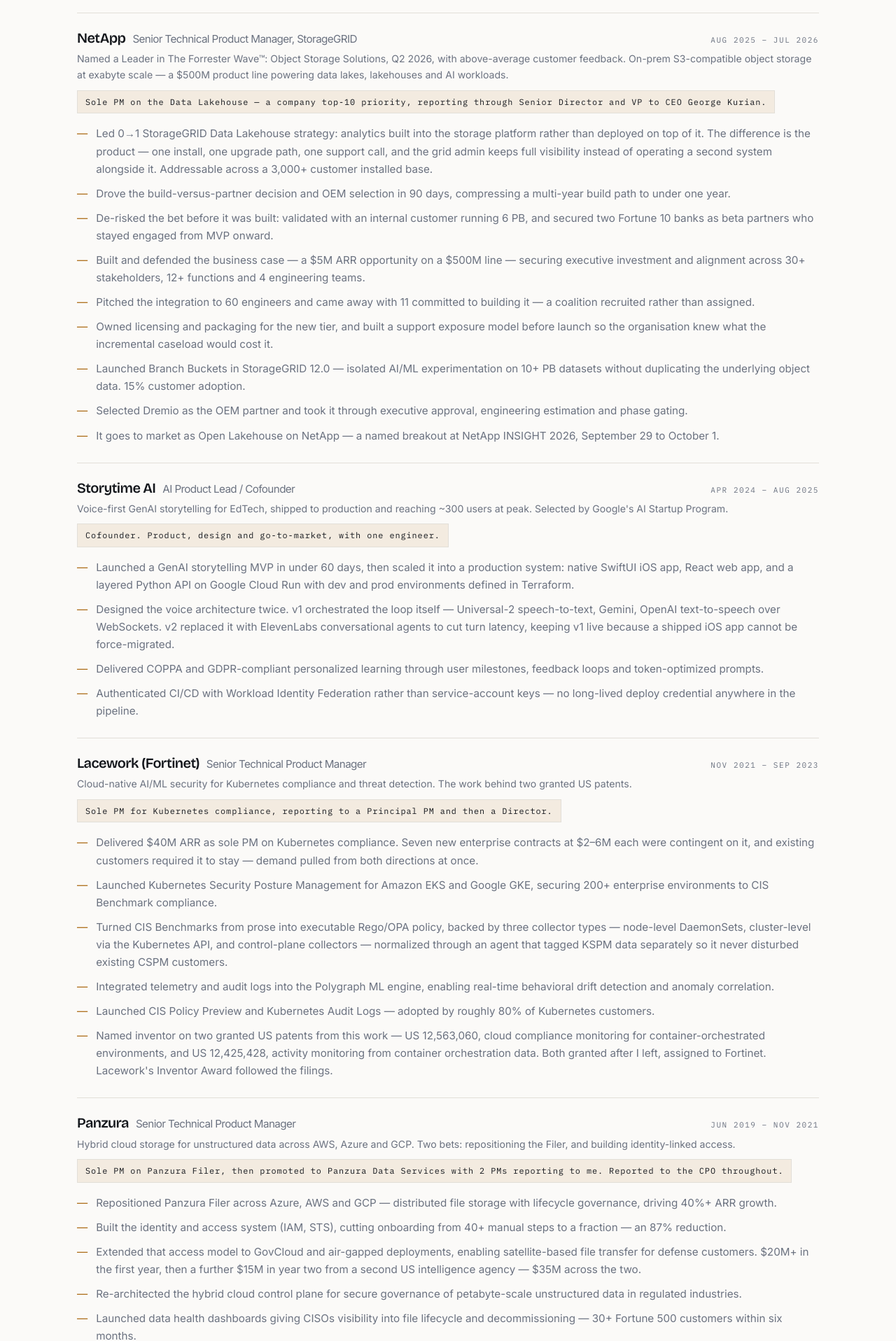
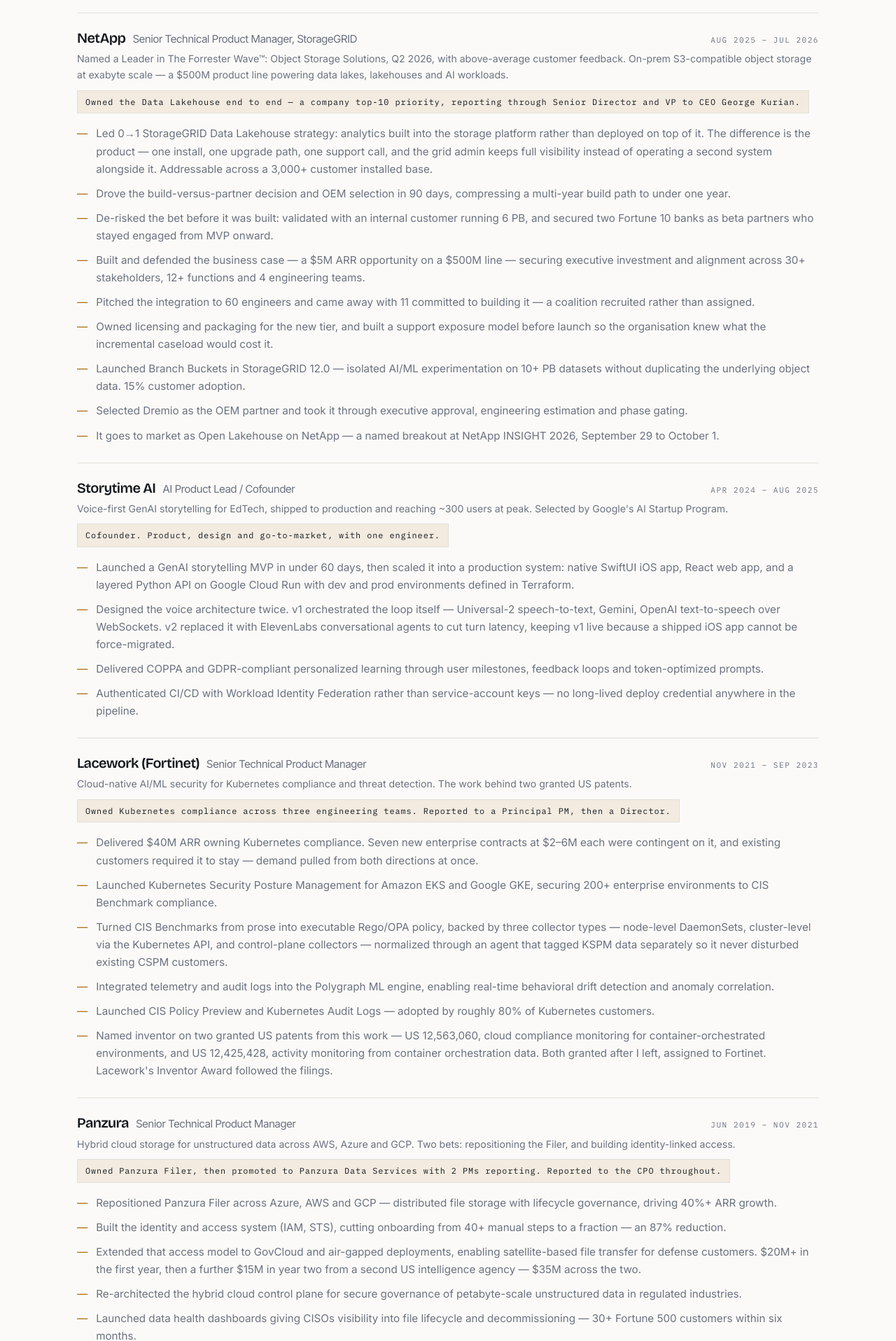
Before and after one commit to Ankita301/portfolio, a React (Vite) app: page /about in a window 1280 px wide. Shown: the part 745-2661 px from the top of the page at 70% size. Built offline with nearby package versions, Linux system fonts and the light colour scheme.

Commit message:
Replace 'sole PM' with ownership language
Said four times it reads as insistence rather than fact. Ownership is
still stated - it is what makes $40M attributable - but described as what
was owned rather than who was absent.

```diff
--- a/src/content/profile.ts
+++ b/src/content/profile.ts
@@ -59,7 +59,7 @@
     context:
       "Named a Leader in The Forrester Wave™: Object Storage Solutions, Q2 2026, with above-average customer feedback. On-prem S3-compatible object storage at exabyte scale — a $500M product line powering data lakes, lakehouses and AI workloads.",
     scope:
-      "Sole PM on the Data Lakehouse — a company top-10 priority, reporting through Senior Director and VP to CEO George Kurian.",
+      "Owned the Data Lakehouse end to end — a company top-10 priority, reporting through Senior Director and VP to CEO George Kurian.",
     points: [
       "Led 0→1 StorageGRID Data Lakehouse strategy: analytics built into the storage platform rather than deployed on top of it. The difference is the product — one install, one upgrade path, one support call, and the grid admin keeps full visibility instead of operating a second system alongside it. Addressable across a 3,000+ customer installed base.",
       "Drove the build-versus-partner decision and OEM selection in 90 days, compressing a multi-year build path to under one year.",
@@ -94,9 +94,9 @@
     title: "Senior Technical Product Manager",
     dates: "Nov 2021 – Sep 2023",
     context: "Cloud-native AI/ML security for Kubernetes compliance and threat detection. The work behind two granted US patents.",
-    scope: "Sole PM for Kubernetes compliance, reporting to a Principal PM and then a Director.",
+    scope: "Owned Kubernetes compliance across three engineering teams. Reported to a Principal PM, then a Director.",
     points: [
-      "Delivered $40M ARR as sole PM on Kubernetes compliance. Seven new enterprise contracts at $2–6M each were contingent on it, and existing customers required it to stay — demand pulled from both directions at once.",
+      "Delivered $40M ARR owning Kubernetes compliance. Seven new enterprise contracts at $2–6M each were contingent on it, and existing customers required it to stay — demand pulled from both directions at once.",
       "Launched Kubernetes Security Posture Management for Amazon EKS and Google GKE, securing 200+ enterprise environments to CIS Benchmark compliance.",
       "Turned CIS Benchmarks from prose into executable Rego/OPA policy, backed by three collector types — node-level DaemonSets, cluster-level via the Kubernetes API, and control-plane collectors — normalized through an agent that tagged KSPM data separately so it never disturbed existing CSPM customers.",
       "Integrated telemetry and audit logs into the Polygraph ML engine, enabling real-time behavioral drift detection and anomaly correlation.",
@@ -111,7 +111,7 @@
     title: "Senior Technical Product Manager",
     dates: "Jun 2019 – Nov 2021",
     context: "Hybrid cloud storage for unstructured data across AWS, Azure and GCP. Two bets: repositioning the Filer, and building identity-linked access.",
-    scope: "Sole PM on Panzura Filer, then promoted to Panzura Data Services with 2 PMs reporting to me. Reported to the CPO throughout.",
+    scope: "Owned Panzura Filer, then promoted to Panzura Data Services with 2 PMs reporting. Reported to the CPO throughout.",
     points: [
       "Repositioned Panzura Filer across Azure, AWS and GCP — distributed file storage with lifecycle governance, driving 40%+ ARR growth.",
       "Built the identity and access system (IAM, STS), cutting onboarding from 40+ manual steps to a fraction — an 87% reduction.",
@@ -128,9 +128,9 @@
     title: "Product Manager, Zephyr Enterprise",
     dates: "Oct 2017 – May 2019",
     context: "SaaS test management driving DevOps automation.",
-    scope: "The only PM on Zephyr Enterprise, and the first PM role of my career.",
+    scope: "Owned Zephyr Enterprise end to end — the first PM role of my career.",
     points: [
-      "Owned the Zephyr Enterprise product lifecycle end to end — test requirements, repository, planning, execution and defect tracking. $35M+ ARR growing 12% a year.",
+      "Owned the Zephyr Enterprise product lifecycle — test requirements, repository, planning, execution and defect tracking. $35M+ ARR growing 12% a year.",
       "Launched Zephyr Maestro v1, a SaaS DevOps pipeline tool, within 120 days of proof-of-concept — every user onboarded.",
       "Ran the beta with Staples before opening it to the full Zephyr customer base, using a single demanding enterprise to find the failure modes before they became support tickets.",
     ],
```
